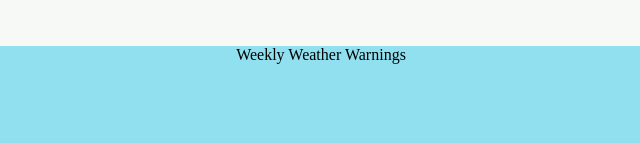
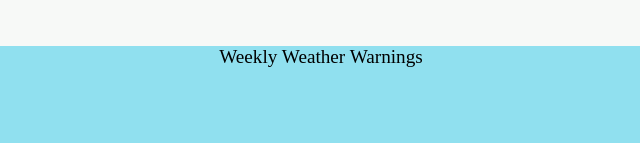
Before and after one commit to Curtynap/Wearther, a website: page views/Homepage.html in a window 1280 px wide. Shown: the part 654-797 px from the top of the page, 419-1059 px from the left. Drawn offline with Linux system fonts and the light colour scheme.

Commit message:
Update style.css

```diff
--- a/public/css/style.css
+++ b/public/css/style.css
@@ -67,7 +67,9 @@ body{
     width: 100%;
     transition: width 250ms;
     transition-timing-function: linear;
+    cursor:pointer;
 }
+
 
 #main-body{
     background: var(--main-color-one);
@@ -82,7 +84,10 @@ body{
     grid-area: foot;
     background-color: var(--accent-color-two);
 }
+#alertTitle{
+    font-size: 120%;
 
+}
 #model{
     font-size: 0px;
     height: 100%;
```
